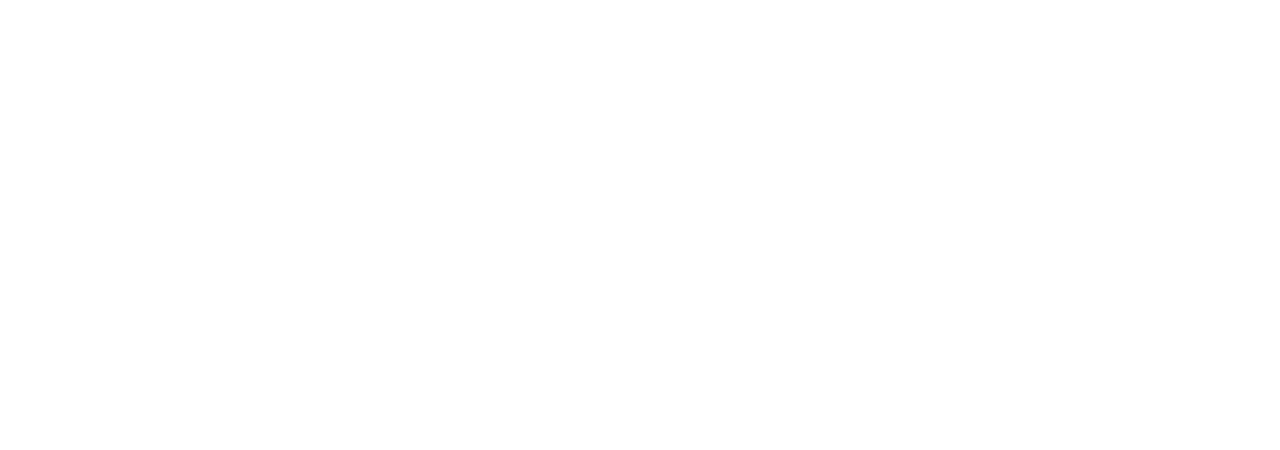
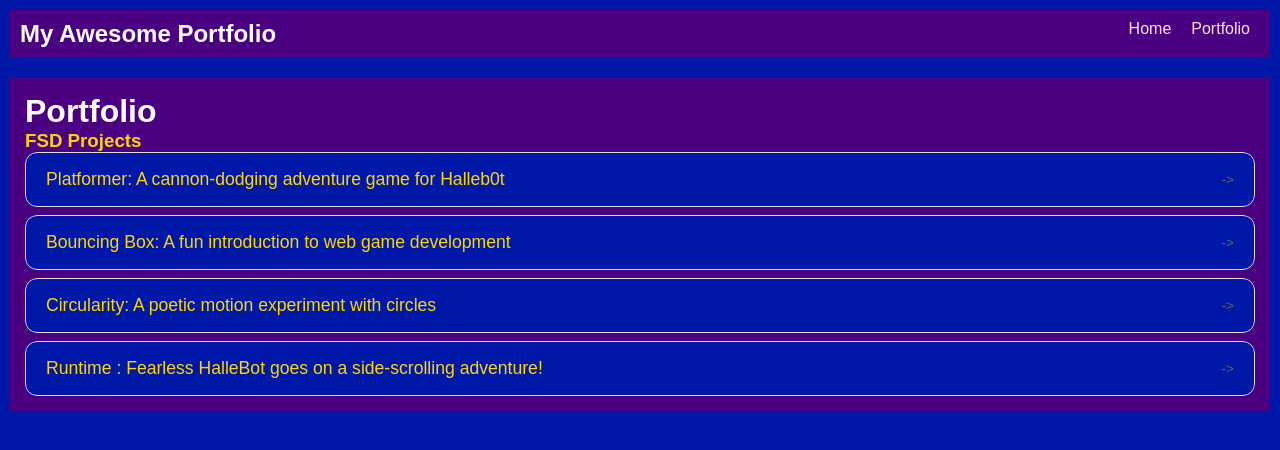
Before and after one commit to tjosephprogramer/tjosephprogramer.github.io, a plain HTML site: page portfolio.html in a window 1280 px wide. Drawn offline with Linux system fonts and the light colour scheme.

Commit message:
codespace stop

```diff
--- a/fsd-projects/platformer/platformer.js
+++ b/fsd-projects/platformer/platformer.js
@@ -17,10 +17,11 @@ $(function () {
     }
 
     // Create walls - do not delete or modify this code
-    createPlatform(-50, -50, canvas.width + 100, 50); // top wall
+    createPlatform(100, 100, canvas.width + 100, 50); // top wall
     createPlatform(-50, canvas.height - 10, canvas.width + 100, 200, "rgb(118, 0, 233)"); // bottom wall
     createPlatform(-50, -50, 50, canvas.height + 500); // left wall
     createPlatform(canvas.width, -50, 50, canvas.height + 100); // right wall
+
 
     //////////////////////////////////
     // ONLY CHANGE BELOW THIS POINT //
--- a/fsd-projects/platformer/setup.js
+++ b/fsd-projects/platformer/setup.js
@@ -1,8 +1,8 @@
 // setup variables
-const walkAcceleration = 2.5; // how much is added to the speed each frame
+const walkAcceleration = 100.5; // how much is added to the speed each frame
 const gravity = 0.5; // how much is subtracted from speedY each frame
 const friction = 1.5; // how much the player is slowed each frame
-const maxSpeed = 8; // maximum horizontal speed, not vertical
+const maxSpeed = 10; // maximum horizontal speed, not vertical
 const playerJumpStrength = 12; // this is subtracted from the speedY each jump
 const projectileSpeed = 8; // the speed of projectiles
 let shouldDrawGrid = false;
--- a/portfolio.html
+++ b/portfolio.html
@@ -0,0 +1,49 @@
+<!DOCTYPE html>
+<html>
+  <head>
+    <title>My Awesome Portfolio</title>
+     <link rel="stylesheet" href="style.css" />
+  </head>
+  <body>
+    <!-- All content goes here -->
+    <div id="all-contents">
+       <nav> <h1>My Awesome Portfolio</h1>
+       <ul id="nav-ul">
+           <li class="nav-li">
+  <a href="index.html">Home</a>
+</li>
+<li class="nav-li">
+  <a href="portfolio.html">Portfolio</a>
+</li>
+
+</ul>
+
+  </nav>
+
+  <main>
+  <div class="content">
+    <h1>Portfolio</h1>
+    <h3>FSD Projects</h3>
+    <ul id="portfolio">
+        <li>
+  <a href="fsd-projects/platformer/">Platformer: A cannon-dodging adventure game for Halleb0t</a>
+</li>
+<li>
+  <a href="fsd-projects/bouncing-box/">Bouncing Box: A fun introduction to web game development</a>
+</li>
+<li>
+  <a href="fsd-projects/circularity/">Circularity: A poetic motion experiment with circles</a>
+</li>
+<li>
+ <a href="fsd-projects/runtime/">Runtime : Fearless HalleBot goes on a side-scrolling adventure!</a>
+</li>
+
+    </ul>
+
+
+
+  </div>
+  </main>
+    </div>
+  </body>
+</html>
--- a/style.css
+++ b/style.css
@@ -4,14 +4,119 @@
 
 body {
   margin: 0;
-  background: #947706;
+  background:  rgb(0, 24, 168);
+    color: rgb(255, 210, 0);
+    padding: 10px;
+    font-family: Arial, sans-serif;
+}
   color: #222;
   font-family: "Helvetica Neue", Arial, sans-serif;
 }
 
 #all-contents {
-  max-width: 1500px;
-  min-height: 100vh;
-  margin: 0 auto;
-  padding: 32px 40px;
+max-width: 800px;
+    margin: auto;
 }
+nav {
+    background: rgb(75, 0, 130);
+    margin: 0 auto;
+    display: flex;
+    padding: 10px;
+}
+h1 {
+    display: flex;
+    align-items: center;
+    color: white;
+    flex: 1;
+    margin: 0;
+}
+#nav-ul {
+    list-style-type: none;
+    margin: 0;
+    padding: 0;
+    display: flex;
+}
+.nav-li {
+    display: inline-block;
+    padding: 0 10px;
+}
+a {
+    text-decoration: none;
+    color: #FFE4F2;
+}
+main {
+    background: rgb(75, 0, 130);
+    display: flex;
+    margin-top: 20px;
+}
+.sidebar {
+    margin-right: 25px;
+    padding: 10px;
+}
+.sidebar-img {
+    width: 200px;
+}
+.content {
+    flex: 1;
+    padding: 15px;
+}
+#interests {
+    border: 4px silver ridge;
+    padding: 8px;
+    margin-top: 20px;
+}
+h2, h3 {
+    margin: 0px;
+}
+/* Portfolio styles */
+.content h1 {
+  color: white;
+}
+
+#portfolio {
+  list-style: none;
+  margin: 0;
+  padding: 0;
+  width: 100%;
+  display: flex;
+  flex-direction: column;
+  gap: 8px;
+}
+
+#portfolio li {
+  border-radius: 12px;
+  overflow: hidden;
+}
+
+#portfolio a {
+  display: flex;
+  justify-content: space-between;
+  align-items: center;
+  text-decoration: none;
+  color: gold;
+  padding: 16px 20px;
+  font-size: 1.1rem;
+  font-weight: 500;
+  background: rgb(0, 24, 168);
+  border: 1px solid #e0e0e0;
+  border-radius: 12px;
+  transition: background 0.25s ease, color 0.25s ease, transform 0.25s ease;
+}
+
+#portfolio a:hover {
+  background: ;
+  color: #fff;
+  transform: translateX(4px);
+}
+
+#portfolio a::after {
+  content: "->";
+  font-size: 0.85rem;
+  opacity: 0.4;
+  transition: opacity 0.25s ease;
+  white-space: nowrap;
+}
+
+#portfolio a:hover::after {
+  opacity: 1;
+}
```
Also changed, not shown: index.html (+29 -5 lines).
